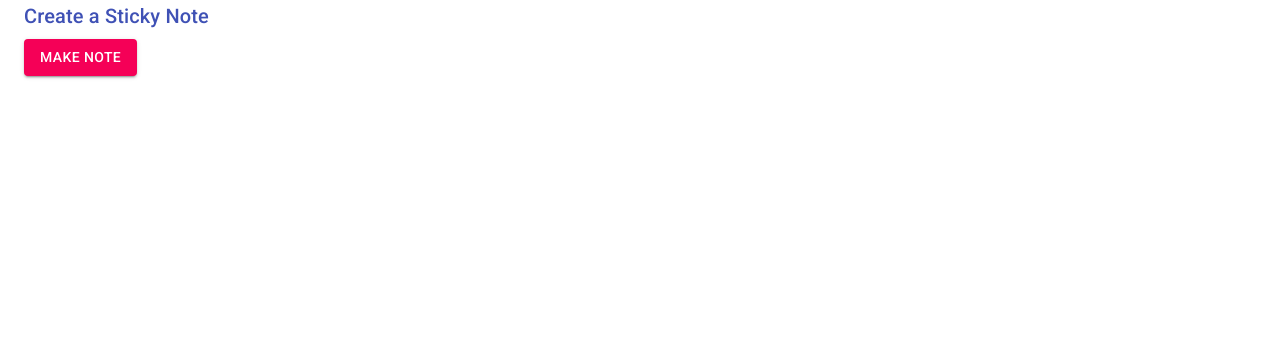
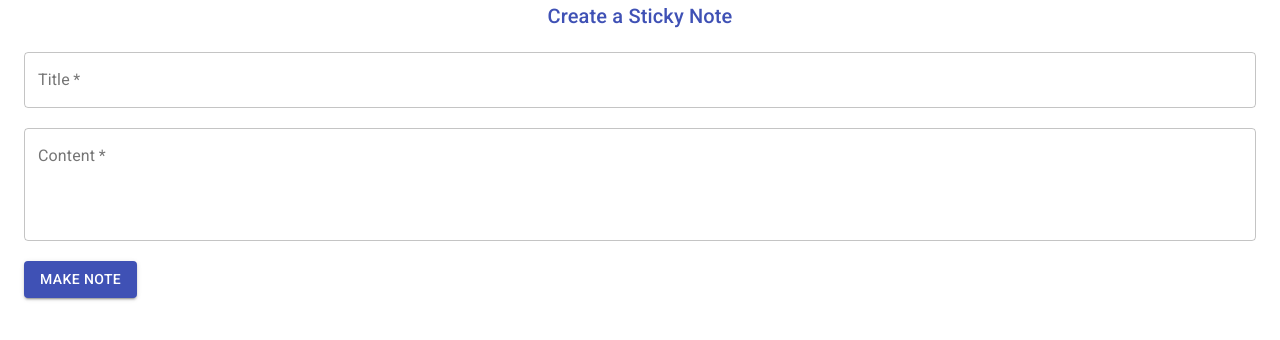
Before and after one commit to shrish-sharma-git/pin-it-react, a React (Create React App) app: page /MakeNote in a window 1280 px wide. Shown: the top 340 px of the page. Built offline with nearby package versions, Linux system fonts and the light colour scheme.

Commit message:
Create Note Form Validation

```diff
--- a/src/components/MakeNote.js
+++ b/src/components/MakeNote.js
@@ -1,24 +1,86 @@
 import React from 'react';
-import { Button, Container, Typography } from '@material-ui/core';
+import { Button, Container, Typography, TextField } from '@material-ui/core';
+import { makeStyles } from '@material-ui/styles';
+import { useState } from 'react';
+
+// Custom CSS Hook
+const useStyles = makeStyles({
+    field: {
+        marginTop: 20,
+        marginBottom: 20,
+        display: 'block'
+    }
+})
 
 const MakeNote = () => {
+    // Custom CSS Hook Ref
+    const classes = useStyles();
+
+    // State Hooks for TextFields
+    const [title, setTitle] = useState('');
+    const [content, setContent] = useState('');
+
+    const [titleError, setTitleError] = useState(false);
+    const [contentError, setContentError] = useState(false);
+
+    const handleSubmit = (e) => {
+        e.preventDefault()
+        setTitleError(false);
+        setContentError(false);
+
+        if(title === ''){
+            setTitleError(true);
+        }
+
+        if(content === ''){
+            setContentError(true);
+        }
+
+        if(title && content){
+            console.log(title, content);
+        }
+    }
+
     return (
         <Container>
             <Typography
                 variant="h6"
                 component="h2"
                 color="primary"
+                align="center"
                 gutterBottom
             >
                 Create a Sticky Note
             </Typography>
-            <Button
-                onClick={() => console.log('Clicked!')}
-                type="submit"
-                color="secondary"
-                variant="contained">
-                Make Note
-            </Button>
+
+            <form noValidate autoComplete="off" onSubmit={handleSubmit}>
+                <TextField
+                    className={classes.field}
+                    onChange={(e) => setTitle(e.target.value)}
+                    label="Title"
+                    variant="outlined"
+                    fullWidth
+                    required
+                    error={titleError}
+                />
+                <TextField
+                    className={classes.field}
+                    onChange={(e) => setContent(e.target.value)}
+                    label="Content"
+                    variant="outlined"
+                    multiline
+                    rows={4}
+                    fullWidth
+                    required
+                    error={contentError}
+                />
+                <Button
+                    type="submit"
+                    color="primary"
+                    variant="contained">
+                    Make Note
+                </Button>
+            </form>
         </Container>
     );
 }
```
